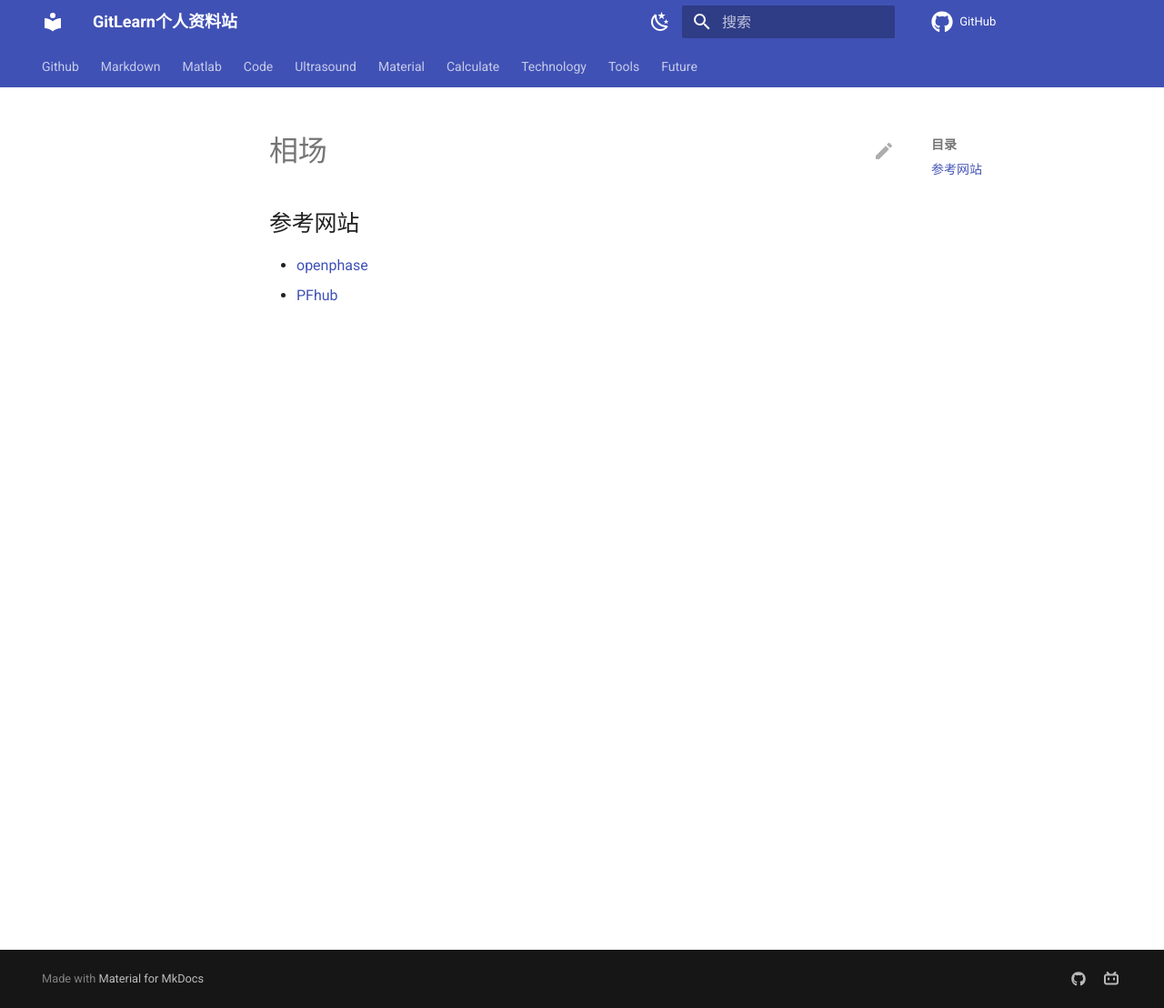
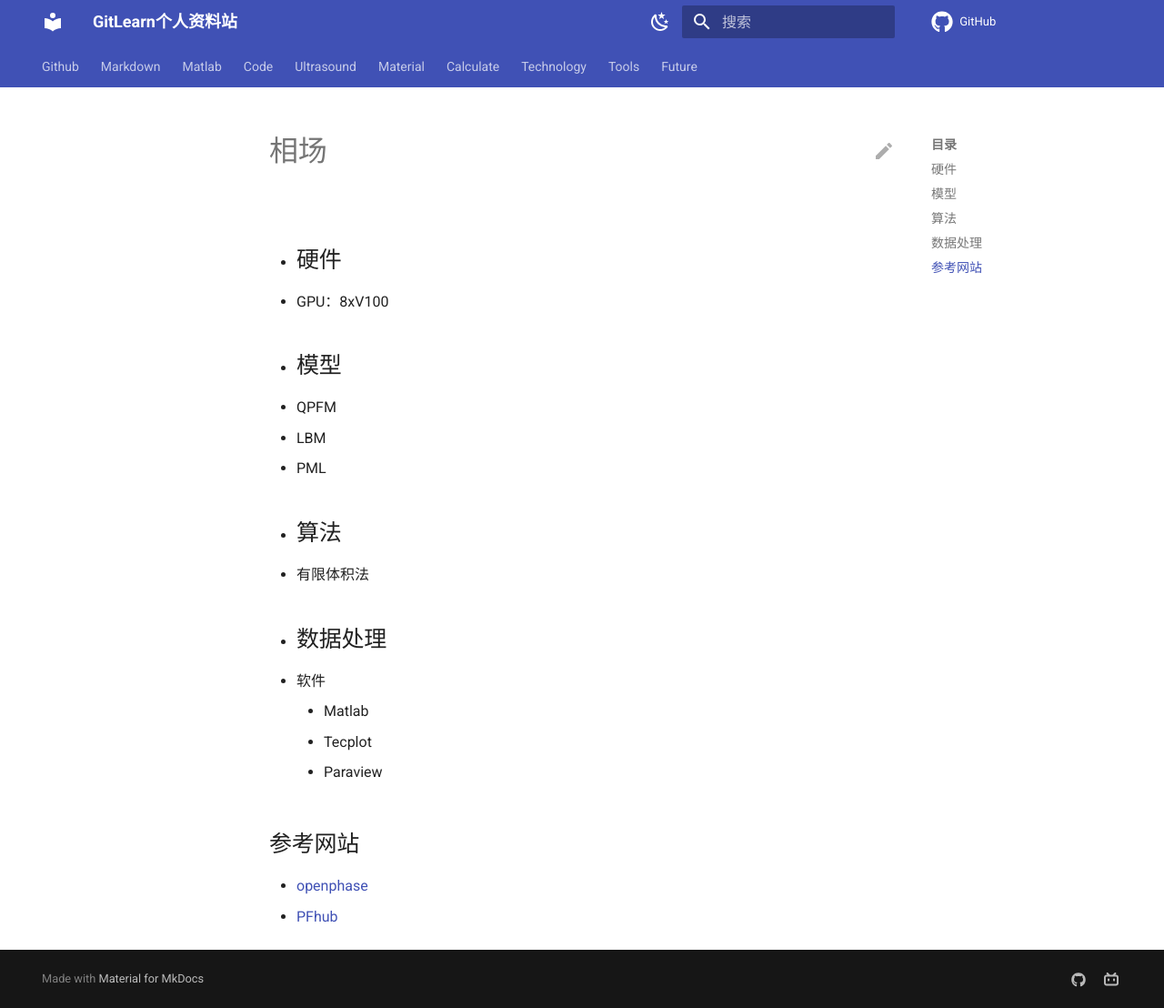
Before and after one commit to jinzhao2aqin/GitLearn, an MkDocs documentation site: the page built from docs/calculate/note2.md, in a window 1280 px wide and 1108 px high. Shown: the whole window at 91% size. Built offline with MkDocs 1.6.1 and Material for MkDocs 9.7.7, drawn with Linux system fonts in a browser that asks for light colours; nearby versions of some CDN libraries; library files that are not in the unit come from our copies; comment, search, counter and statistics services are not loaded.

Commit message:
Update note2.md

```diff
--- a/docs/calculate/note2.md
+++ b/docs/calculate/note2.md
@@ -1,4 +1,18 @@
 # 相场
+
+- ## 硬件
+  - GPU：8xV100
+- ## 模型
+  - QPFM
+  - LBM
+  - PML
+- ## 算法
+  - 有限体积法
+- ## 数据处理
+  - 软件
+    - Matlab
+    - Tecplot
+    - Paraview
 
 
 ## 参考网站
```
